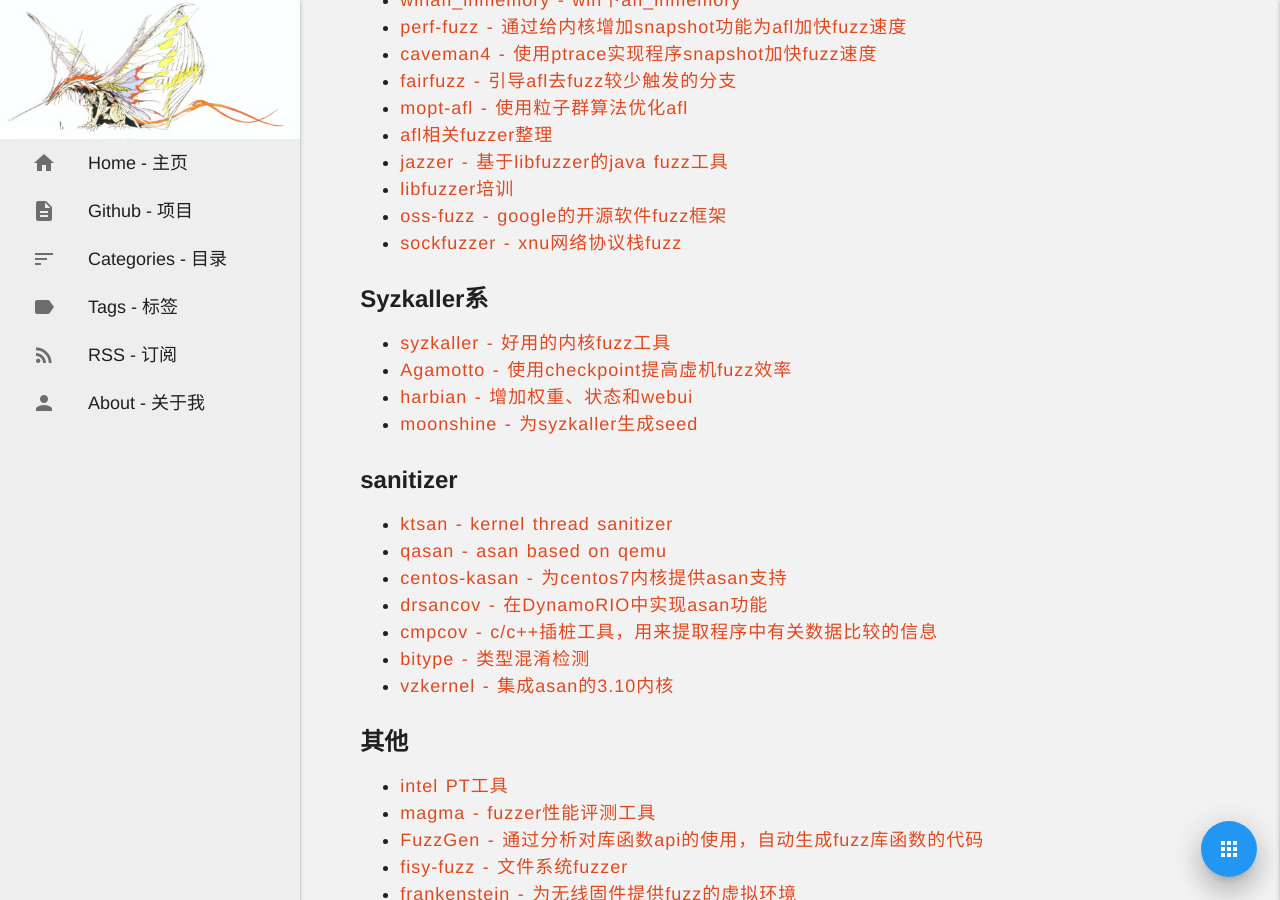
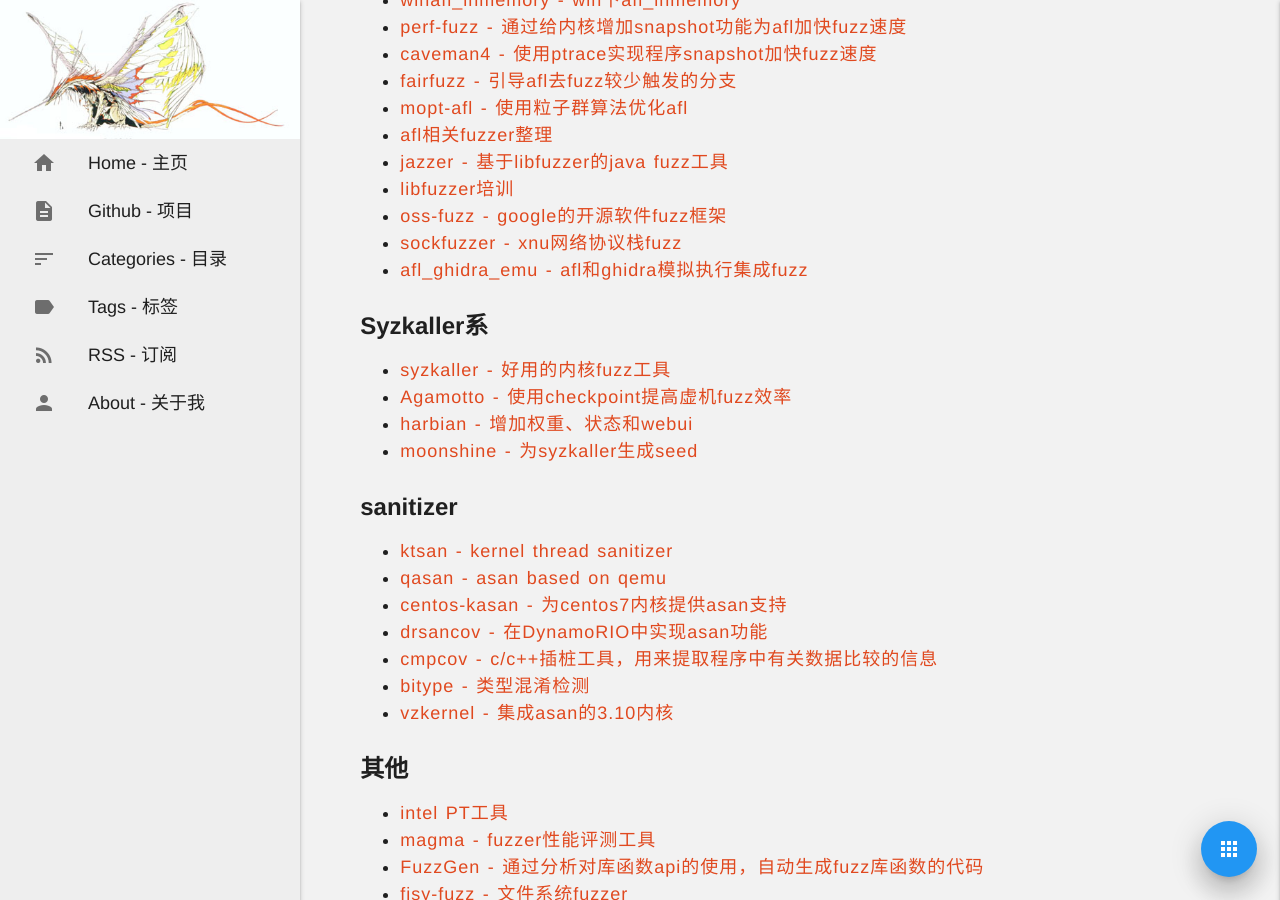
Before and after one commit to noirfate/noirfate.github.io, a Jekyll site: the page built from _posts/2021-04-19-useful-git-repository-research.md, in a window 1280 px wide and 900 px high, scrolled down 6739 px. Built offline with Jekyll 4.4.1, drawn with Linux system fonts in a browser that asks for light colours; some web fonts are replaced; a script that is not in the unit is left out.

Commit message:
Update 2021-04-19-useful-git-repository-research.md

```diff
--- a/_posts/2021-04-19-useful-git-repository-research.md
+++ b/_posts/2021-04-19-useful-git-repository-research.md
@@ -236,6 +236,7 @@ excerpt: useful git repository (研究篇)
 - [libfuzzer培训](https://github.com/Dor1s/libfuzzer-workshop)
 - [oss-fuzz - google的开源软件fuzz框架](https://github.com/google/oss-fuzz)
 - [sockfuzzer - xnu网络协议栈fuzz](https://github.com/googleprojectzero/SockFuzzer)
+- [afl_ghidra_emu - afl和ghidra模拟执行集成fuzz](https://github.com/airbus-cyber/afl_ghidra_emu)
 
 ### Syzkaller系
 
```
